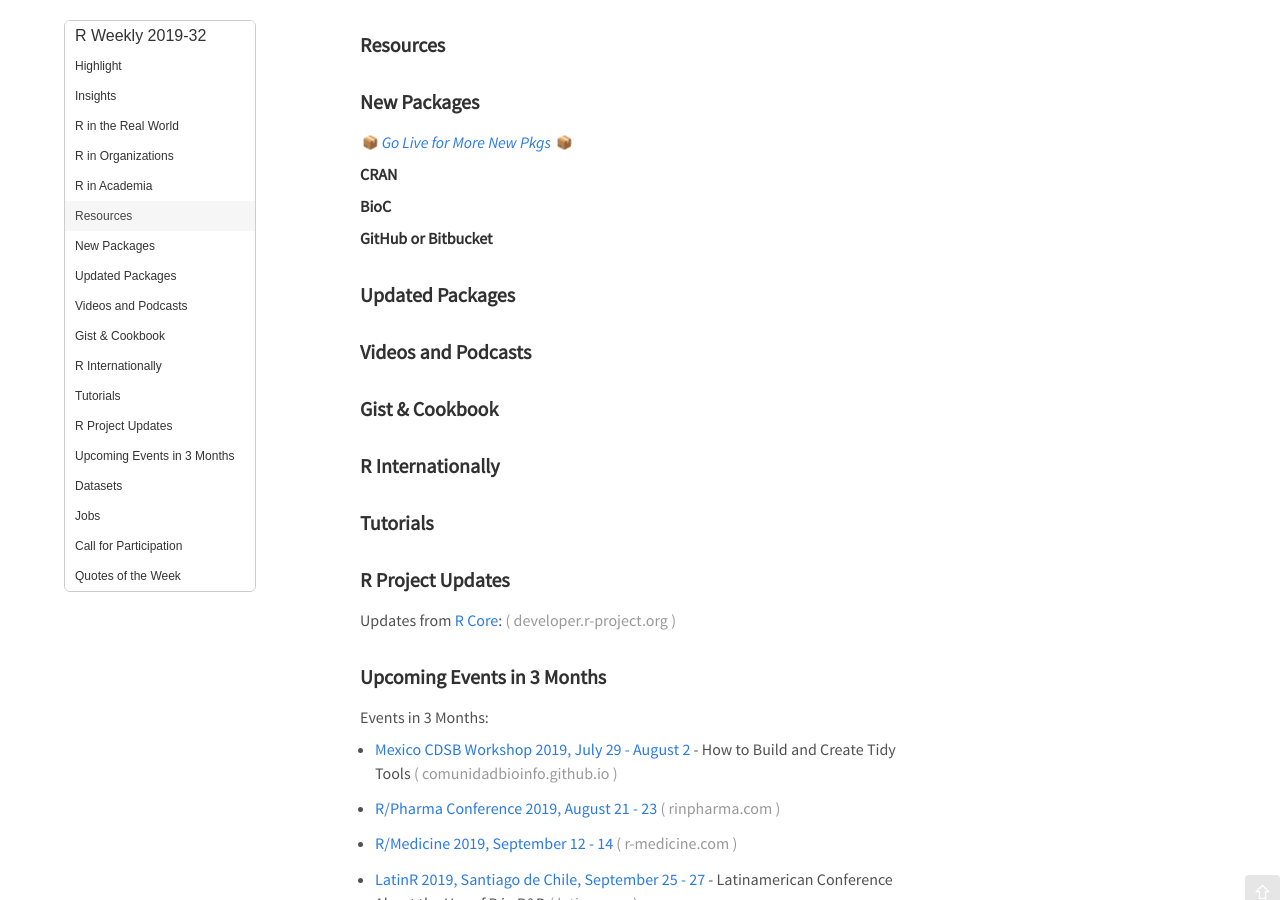
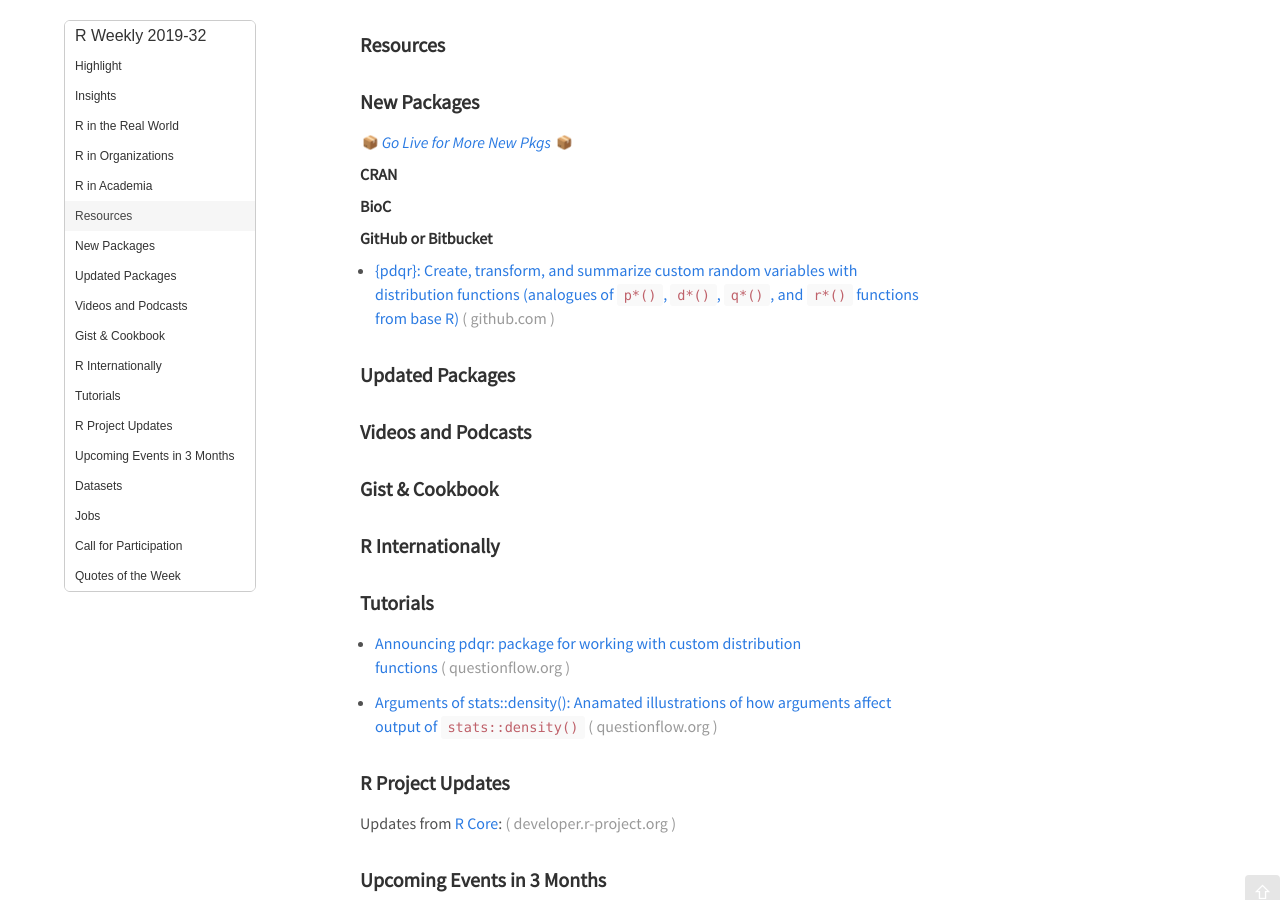
Before and after one commit to rweekly/rweekly.org, a Jekyll site: the page built from draft.md, in a window 1280 px wide and 900 px high, scrolled down 449 px. Built offline with Jekyll 4.4.1, drawn with Linux system fonts in a browser that asks for light colours; emoji names are drawn with the system emoji font; comment, search, counter and statistics services are not loaded.

Commit message:
Update 'draft.md' with {pdqr} GitHub package and two posts from questionflow.org.

```diff
--- a/draft.md
+++ b/draft.md
@@ -45,7 +45,7 @@
 
 **GitHub or Bitbucket**
 
-
++ [{pdqr}: Create, transform, and summarize custom random variables with distribution functions (analogues of `p*()`, `d*()`, `q*()`, and `r*()` functions from base R)](https://github.com/echasnovski/pdqr)
 
 ### Updated Packages
 
@@ -65,7 +65,9 @@
 
 ###  Tutorials
 
++ [Announcing pdqr: package for working with custom distribution functions](http://www.questionflow.org/2019/08/01/announcing-pdqr/)
 
++ [Arguments of stats::density(): Anamated illustrations of how arguments affect output of `stats::density()`](http://www.questionflow.org/2019/08/06/arguments-of-stats-density/)
 
 <!--<div class="post-more-begi
 n></div><div class="post-more-end"></div>-->
```
